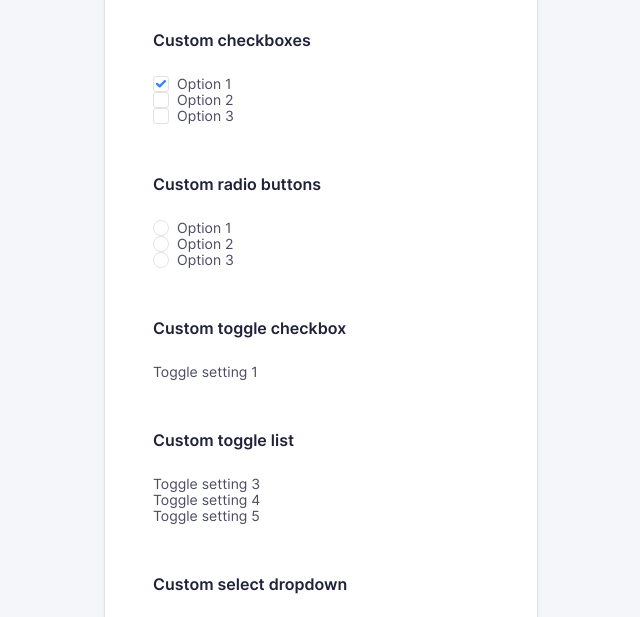
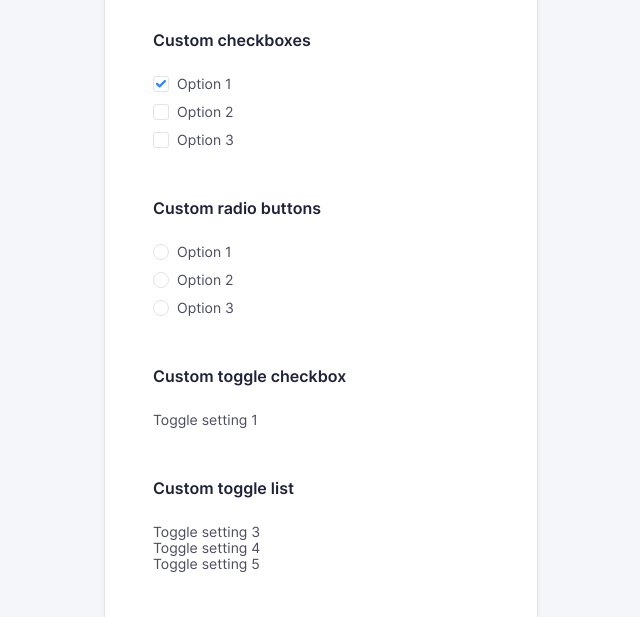
Before and after one commit to guillaumedeplancke/interaction-design-lab2-custom-inputs, a plain HTML site: page inputs.html in a window 1280 px wide. Shown: the part 124-741 px from the top of the page, without its empty margins (319-959 px from the left). Drawn offline with Linux system fonts and the light colour scheme.

Commit message:
Add spacing for option lists

```diff
--- a/css/screen.css
+++ b/css/screen.css
@@ -591,6 +591,14 @@ input::placeholder {
     align-items: center;
 }
 
+.c-option-list {
+    margin-bottom: var(--global-whitespace);
+}
+
+.c-option-list__item {
+    margin-bottom: calc(var(--global-whitespace) / 2);
+}
+
 /*
     Component: Input
     ---
```
